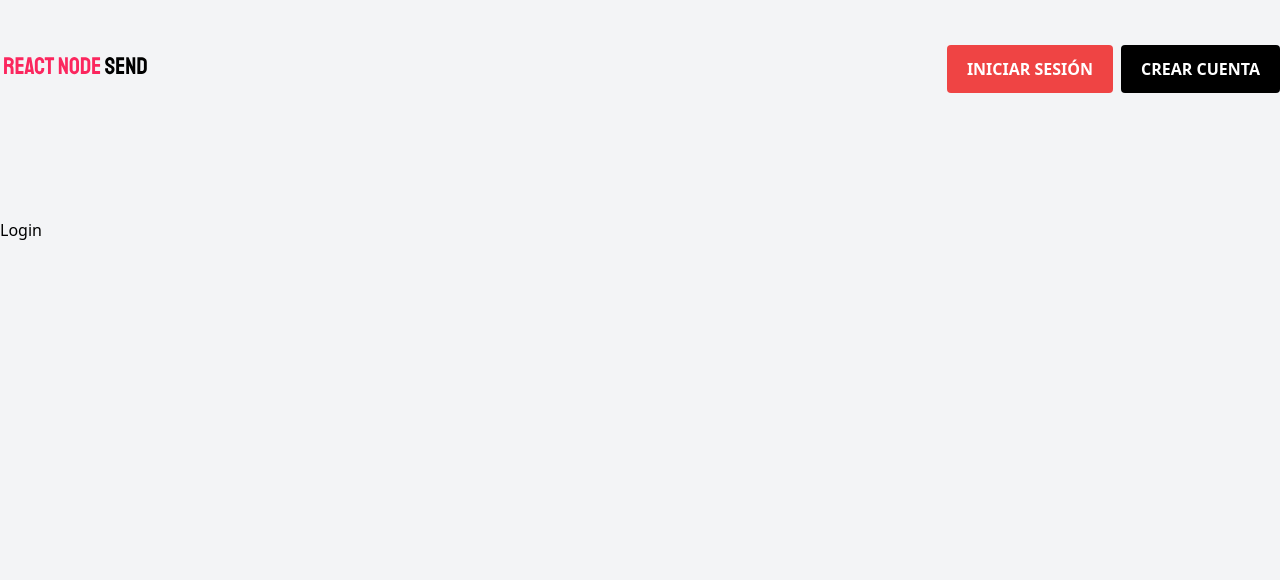
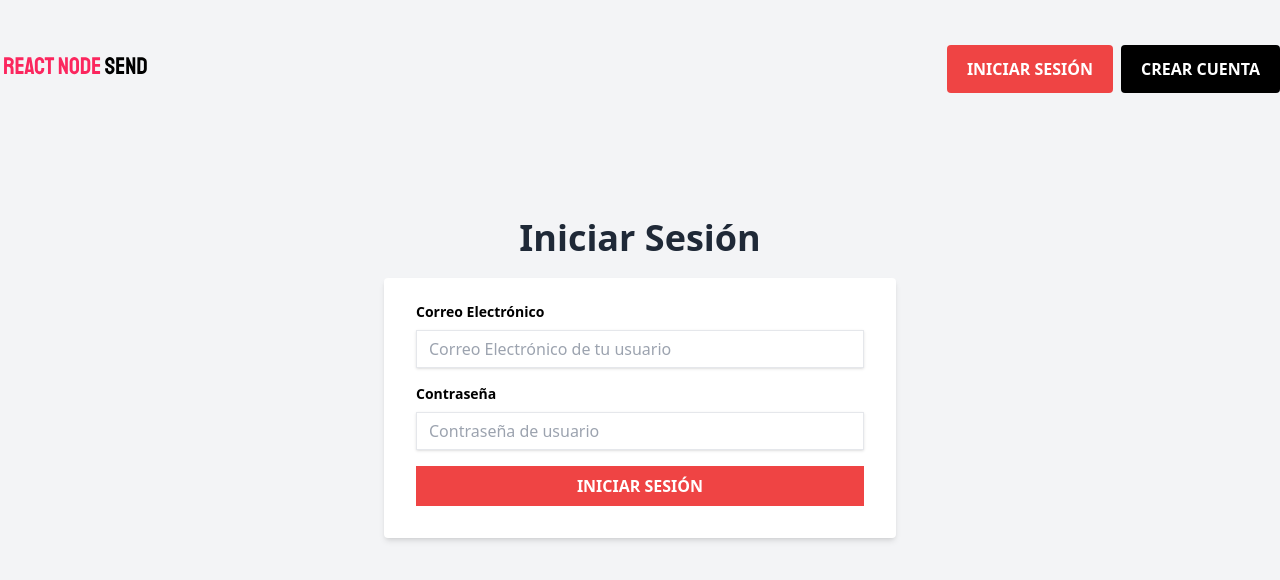
Before and after one commit to jocnn/nodesend_front, a Next.js app: page /login in a window 1280 px wide. Shown: the top 580 px of the page. Built offline with nearby package versions, Linux system fonts and the light colour scheme.

Commit message:
se creo, diseño y válido con yup y formik

```diff
--- a/pages/login.js
+++ b/pages/login.js
@@ -1,10 +1,95 @@
 import React from 'react'
 import Layout from '../components/layout'
+import { useFormik } from 'formik'
+import * as Yup from 'yup'
 
 const Login = () => {
+	const formik = useFormik({
+		initialValues: {
+			email: '',
+			password: '',
+		},
+		validationSchema: Yup.object({
+			email: Yup.string()
+				.email('El correo no es válido')
+				.required('El correo es obligatorio'),
+			password: Yup.string().required('La contraseña no puede ir vacia'),
+		}),
+		onSubmit: (values) => {
+			console.log('Enviando formulario', values)
+		},
+	})
+
 	return (
 		<Layout>
-			<h1>Login</h1>
+			<div className='md:w-4/5 xl:w-3/5 mx-auto mb-32'>
+				<h2 className='text-4xl font-sans font-bold text-gray-800 text-center my-4'>
+					Iniciar Sesión
+				</h2>
+				<div className='flex justify-center mt-5'>
+					<div className='w-full max-w-lg'>
+						<form
+							className='bg-white rounded shadow-md px-8 pt-6 pb-8 mb-4'
+							onSubmit={formik.handleSubmit}>
+
+							<div className='mb-4'>
+								<label
+									className='block text-black text-sm font-bold mb-2'
+									htmlFor='email'>
+									Correo Electrónico
+								</label>
+								<input
+									id='email'
+									type='email'
+									className='shadow appearance-none border w-full py-2 px-3 text-gray-700 leading-tight focus:outline-none focus:shadow-outline'
+									placeholder='Correo Electrónico de tu usuario'
+									value={formik.values.email}
+									onChange={formik.handleChange}
+									onBlur={formik.handleBlur}
+									autoComplete='email'
+								/>
+								{formik.touched.email && formik.errors.email ? (
+									<div className='my-2 bg-gray-200 border-l-4 border-red-500 text-red-700 p-4'>
+										<p className='font-bold'>Error</p>
+										<p>{formik.errors.email}</p>
+									</div>
+								) : null}
+							</div>
+
+							<div className='mb-4'>
+								<label
+									className='block text-black text-sm font-bold mb-2'
+									htmlFor='password'>
+									Contraseña
+								</label>
+								<input
+									id='password'
+									type='password'
+									className='shadow appearance-none border w-full py-2 px-3 text-gray-700 leading-tight focus:outline-none focus:shadow-outline'
+									placeholder='Contraseña de usuario'
+									value={formik.values.password}
+									onChange={formik.handleChange}
+									onBlur={formik.handleBlur}
+									autoComplete='current-password'
+								/>
+								{formik.touched.password &&
+								formik.errors.password ? (
+									<div className='my-2 bg-gray-200 border-l-4 border-red-500 text-red-700 p-4'>
+										<p className='font-bold'>Error</p>
+										<p>{formik.errors.password}</p>
+									</div>
+								) : null}
+							</div>
+
+							<input
+								type='submit'
+								value='Iniciar Sesión'
+								className='bg-red-500 hover:bg-gray-900 w-full p-2 text-white uppercase font-bold cursor-pointer'
+							/>
+						</form>
+					</div>
+				</div>
+			</div>
 		</Layout>
 	)
 }
```
